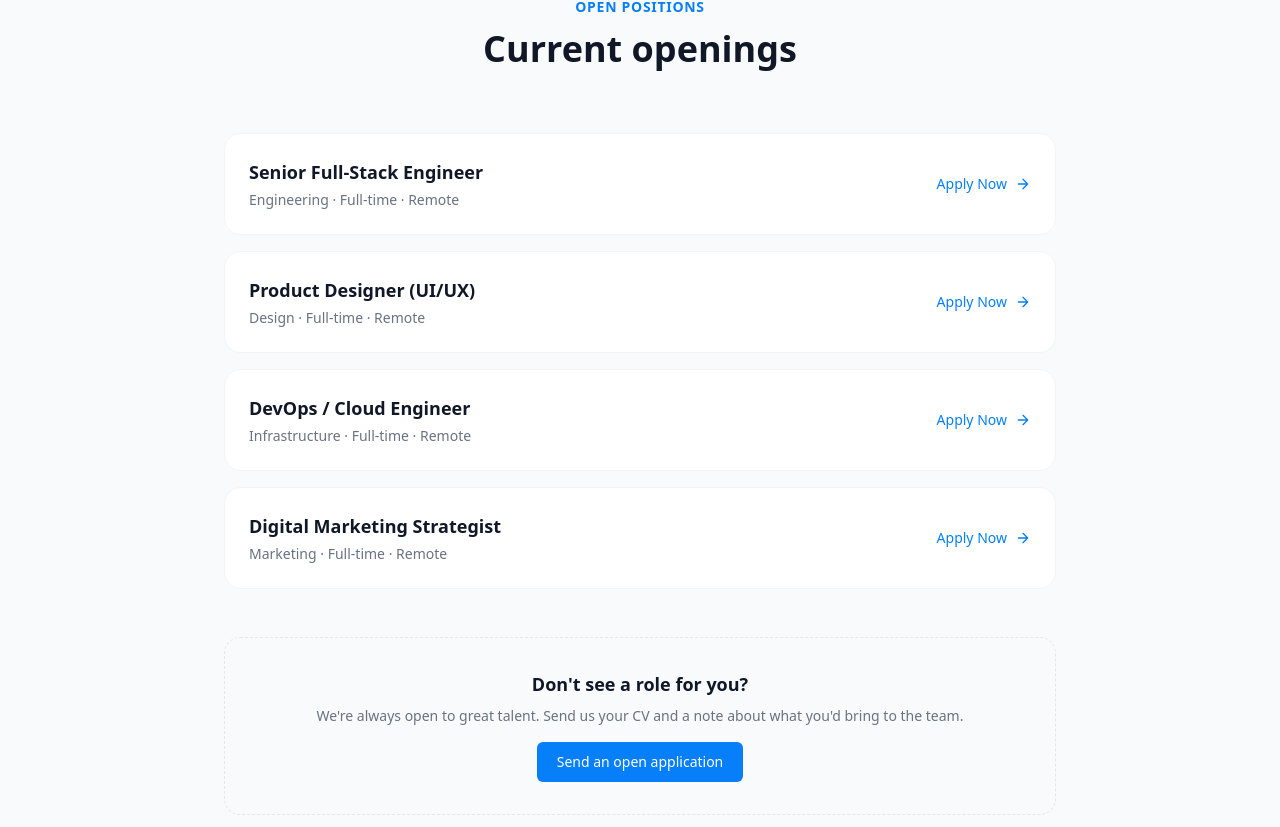
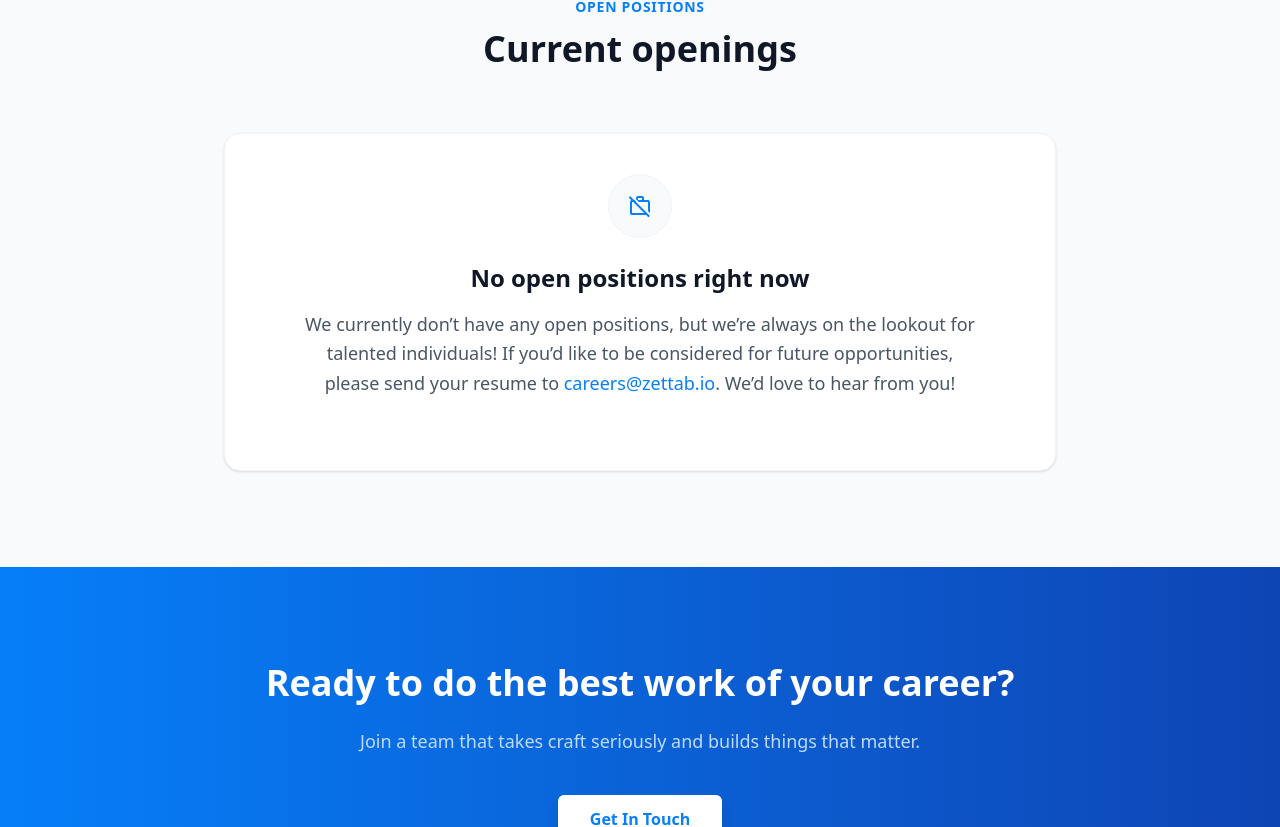
Before and after one commit to UnlimitedCollection/ZettaBSite, a Next.js app: page /careers in a window 1280 px wide. Shown: the part 1354-2181 px from the top of the page. Built offline with nearby package versions, Linux system fonts and the light colour scheme.

Commit message:
feat(careers): Replace dummy job listings with 'no open positions' message

```diff
--- a/src/app/careers/page.tsx
+++ b/src/app/careers/page.tsx
@@ -62,32 +62,15 @@ export default function CareersPage() {
                         <p className="text-primary font-semibold text-sm uppercase tracking-wider mb-3">Open Positions</p>
                         <h2 className="text-4xl font-bold text-gray-900">Current openings</h2>
                     </div>
-                    <div className="flex flex-col gap-4">
-                        {openRoles.map((role) => (
-                            <a
-                                key={role.title}
-                                href={role.href}
-                                className="group flex flex-col sm:flex-row sm:items-center justify-between p-6 rounded-2xl bg-white border border-gray-100 hover:border-primary/20 hover:shadow-lg transition-all duration-300 gap-4"
-                            >
-                                <div>
-                                    <h3 className="text-lg font-bold text-gray-900 group-hover:text-primary transition-colors">{role.title}</h3>
-                                    <p className="text-sm text-gray-500 mt-1">{role.team} · {role.type}</p>
-                                </div>
-                                <div className="flex items-center gap-2 text-primary text-sm font-medium flex-shrink-0">
-                                    Apply Now
-                                    <svg className="w-4 h-4 group-hover:translate-x-1 transition-transform" xmlns="http://www.w3.org/2000/svg" viewBox="0 0 24 24" fill="none" stroke="currentColor" strokeWidth="2" strokeLinecap="round" strokeLinejoin="round"><path d="M5 12h14M12 5l7 7-7 7" /></svg>
-                                </div>
-                            </a>
-                        ))}
-                    </div>
 
-                    {/* No role found block */}
-                    <div className="mt-12 p-8 rounded-2xl border border-dashed border-gray-200 text-center">
-                        <h3 className="text-lg font-bold text-gray-900 mb-2">Don't see a role for you?</h3>
-                        <p className="text-gray-500 text-sm mb-4">We're always open to great talent. Send us your CV and a note about what you'd bring to the team.</p>
-                        <Link href="/contact" className="inline-flex items-center justify-center rounded-md h-10 px-5 text-sm font-medium bg-primary text-white hover:bg-primary-hover transition-colors">
-                            Send an open application
-                        </Link>
+                    <div className="bg-white border border-gray-100 rounded-2xl p-10 text-center shadow-sm">
+                        <div className="inline-flex items-center justify-center w-16 h-16 rounded-full bg-slate-50 mb-6 border border-slate-100">
+                            <span className="material-symbols-outlined text-3xl text-primary">work_off</span>
+                        </div>
+                        <h3 className="text-2xl font-bold text-gray-900 mb-4">No open positions right now</h3>
+                        <p className="text-gray-600 leading-relaxed max-w-2xl mx-auto mb-8 text-lg">
+                            We currently don’t have any open positions, but we’re always on the lookout for talented individuals! If you’d like to be considered for future opportunities, please send your resume to <a href="mailto:careers@zettab.io" className="text-primary hover:underline font-medium">careers@zettab.io</a>. We’d love to hear from you!
+                        </p>
                     </div>
                 </div>
             </section>
```
